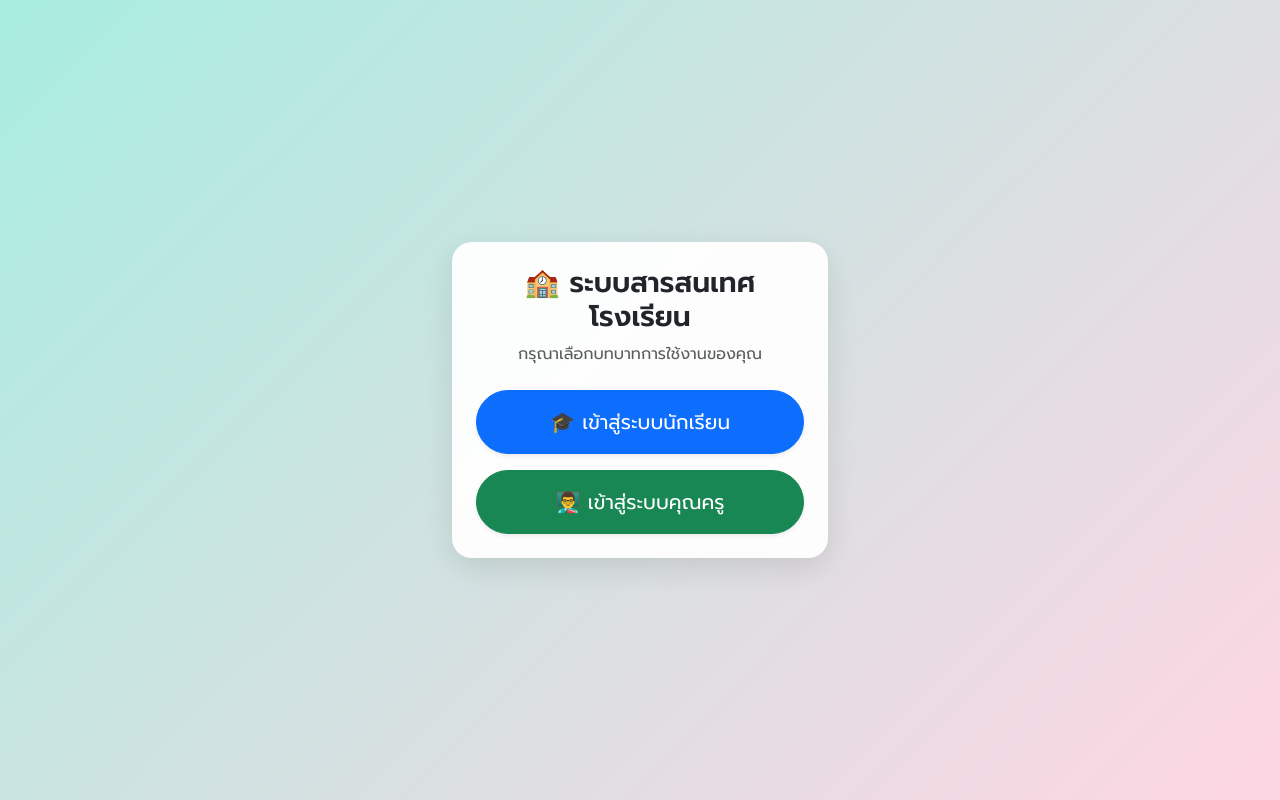
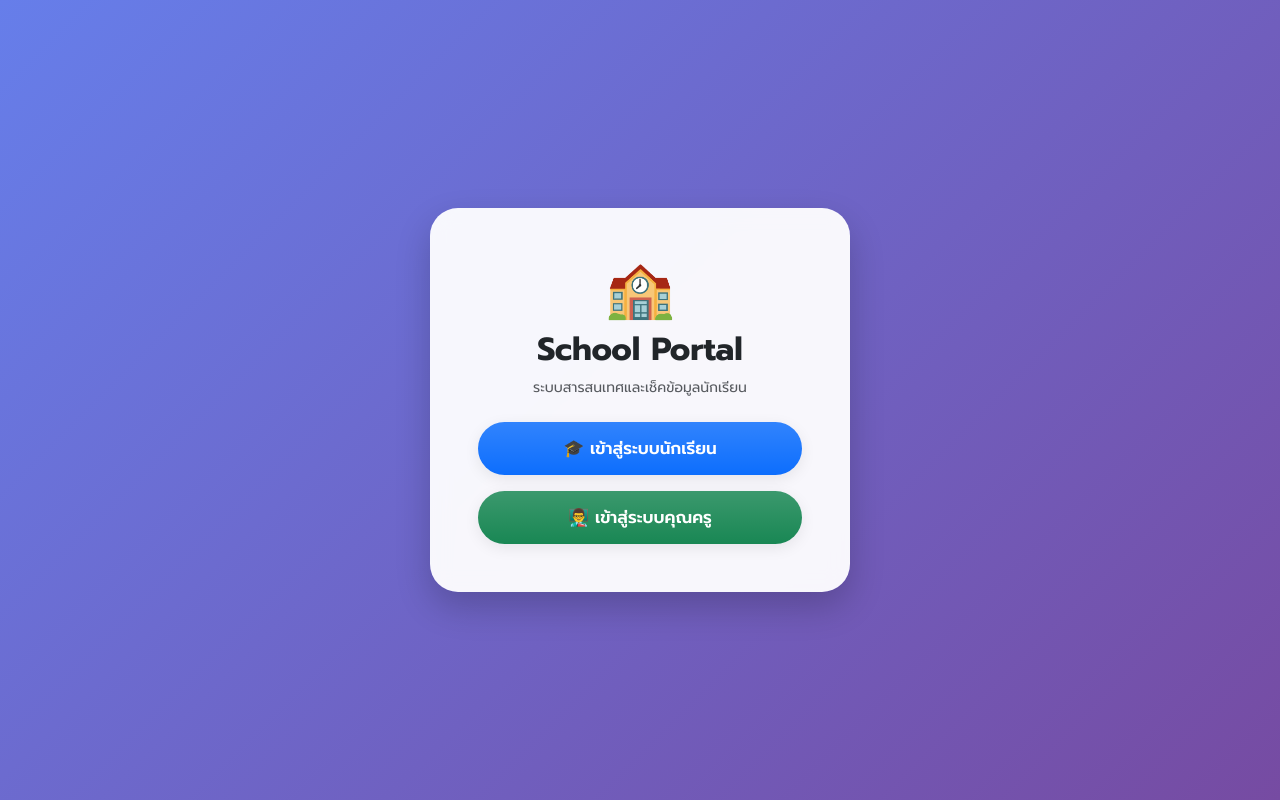
Before and after one commit to sittisak2009/student, a Flask app: page / in a window 1280 px wide. Run offline with Flask 3, Linux system fonts and the light colour scheme.

Commit message:
Update index.html

```diff
--- a/templates/index.html
+++ b/templates/index.html
@@ -3,21 +3,26 @@
 <head>
     <meta charset="UTF-8">
     <meta name="viewport" content="width=device-width, initial-scale=1.0">
-    <title>ระบบโรงเรียน - หน้าแรก</title>
+    <title>ระบบโรงเรียนของเรา</title>
     <link href="https://cdn.jsdelivr.net/npm/bootstrap@5.3.0/dist/css/bootstrap.min.css" rel="stylesheet">
-    <link href="https://fonts.googleapis.com/css2?family=Prompt:wght@300;400;500;600&display=swap" rel="stylesheet">
+    <link href="https://fonts.googleapis.com/css2?family=Prompt:wght@300;400;500;600;700&display=swap" rel="stylesheet">
     <style>
-        body { font-family: 'Prompt', sans-serif; background: linear-gradient(135deg, #a8ede0 0%, #fed6e3 100%); height: 100vh; display: flex; align-items: center; justify-content: center; }
-        .card { border: none; border-radius: 20px; box-shadow: 0 10px 30px rgba(0,0,0,0.1); background: rgba(255, 255, 255, 0.95); }
+        body { font-family: 'Prompt', sans-serif; background: linear-gradient(135deg, #667eea 0%, #764ba2 100%); min-height: 100vh; display: flex; align-items: center; justify-content: center; margin: 0; padding: 20px; }
+        .welcome-card { border: none; border-radius: 28px; box-shadow: 0 15px 35px rgba(0,0,0,0.2); background: rgba(255, 255, 255, 0.95); backdrop-filter: blur(10px); width: 100%; max-width: 420px; }
+        .btn-custom { border-radius: 50rem; padding: 14px 24px; font-weight: 600; font-size: 1.05rem; transition: all 0.2s ease; box-shadow: 0 4px 15px rgba(0,0,0,0.08); }
+        .btn-custom:active { transform: scale(0.97); }
     </style>
 </head>
 <body>
-    <div class="container" style="max-width: 400px;">
-        <div class="card p-4 text-center">
-            <h3 class="fw-bold mb-2 text-dark">🏫 ระบบสารสนเทศโรงเรียน</h3>
-            <p class="text-muted mb-4">กรุณาเลือกบทบาทการใช้งานของคุณ</p>
-            <a href="/student/login" class="btn btn-primary btn-lg w-100 py-3 mb-3 rounded-pill shadow-sm">🎓 เข้าสู่ระบบนักเรียน</a>
-            <a href="/teacher/login" class="btn btn-success btn-lg w-100 py-3 rounded-pill shadow-sm">👨‍🏫 เข้าสู่ระบบคุณครู</a>
+    <div class="welcome-card p-4 p-md-5 text-center">
+        <div class="mb-4">
+            <span class="display-4">🏫</span>
+            <h2 class="fw-bold mt-2 text-dark">School Portal</h2>
+            <p class="text-muted small">ระบบสารสนเทศและเช็คข้อมูลนักเรียน</p>
+        </div>
+        <div class="d-grid gap-3">
+            <a href="/student/login" class="btn btn-primary btn-custom bg-gradient border-0">🎓 เข้าสู่ระบบนักเรียน</a>
+            <a href="/teacher/login" class="btn btn-success btn-custom bg-gradient border-0">👨‍🏫 เข้าสู่ระบบคุณครู</a>
         </div>
     </div>
 </body>
```
